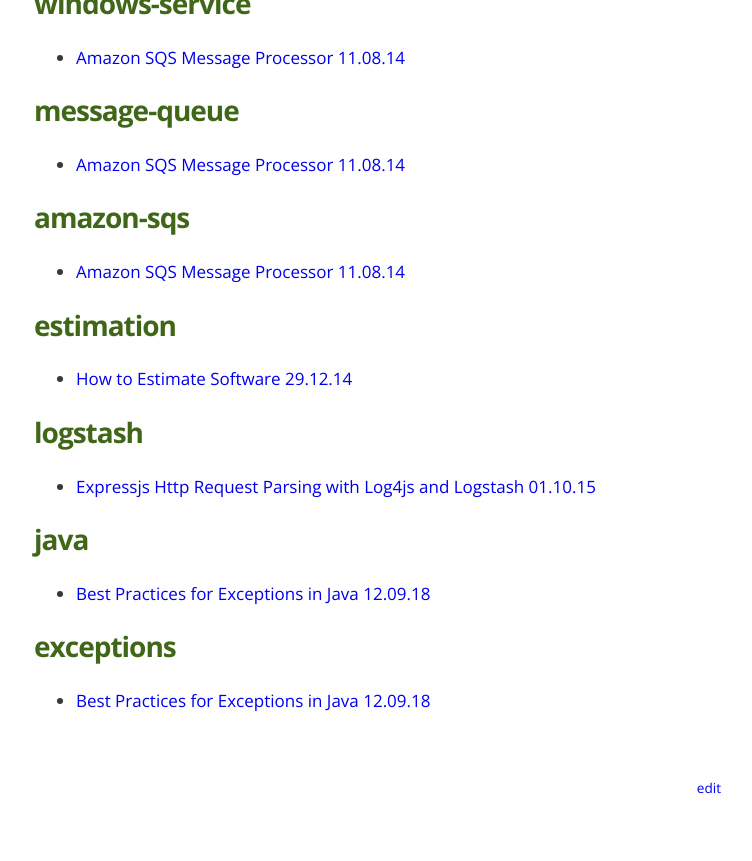
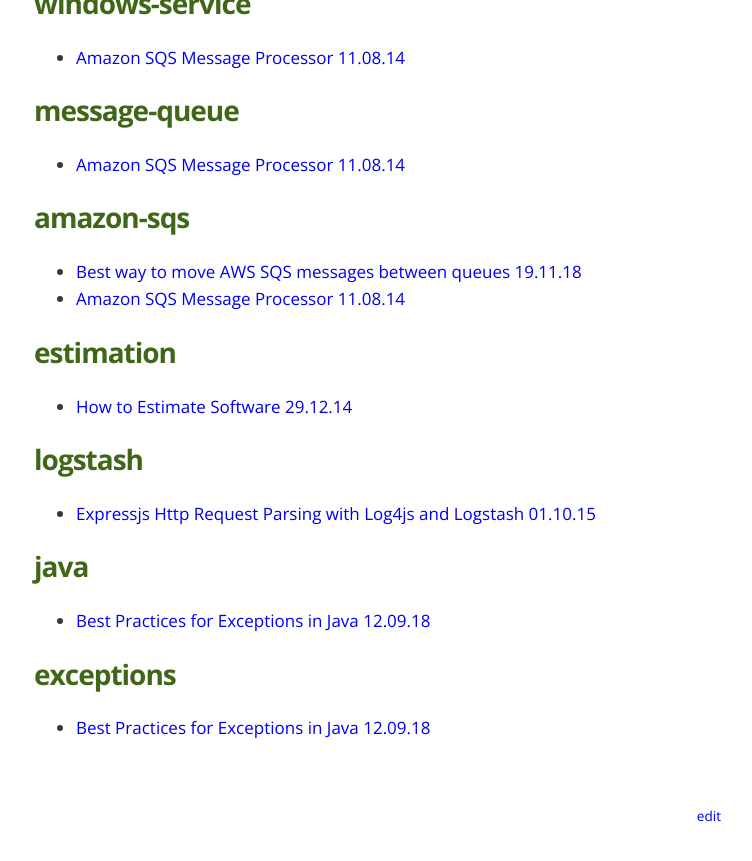
Before and after one commit to mercury2269/mercury2269.github.io, a Jekyll site: the page built from tags.html, in a window 1280 px wide and 900 px high, scrolled down 7774 px. Shown: the top 861 px of the window, without its empty margins (179-931 px from the left). Built offline with Jekyll 4.4.1, drawn with Linux system fonts in a browser that asks for light colours; nearby versions of some CDN libraries.

Commit message:
Create 2018-11-19-moving-aws-sqs-messages-between-queues.md

```diff
--- a/_posts/2018-11-19-moving-aws-sqs-messages-between-queues.md
+++ b/_posts/2018-11-19-moving-aws-sqs-messages-between-queues.md
@@ -3,6 +3,11 @@
 category: blog
 published: true
 title: Best way to move AWS SQS messages between queues
+tags:
+  - amazon-sqs
+meta description: >-
+  SQSMover is a handy small utilty app that allows you to move messages between
+  queues.
 ---
 I've recently updated a tiny utility script ([sqsmover](https://github.com/mercury2269/sqsmover)) that I wrote when I was learning Go Lang that moves AWS SQS messages between queues. After three years, it is still a userful tool when I need to move messages between queues. I feel like it could be useful to others who use SQS and deadletter queues because at one point something is going to fail and your messages will end up in the deadletter.
 
```
